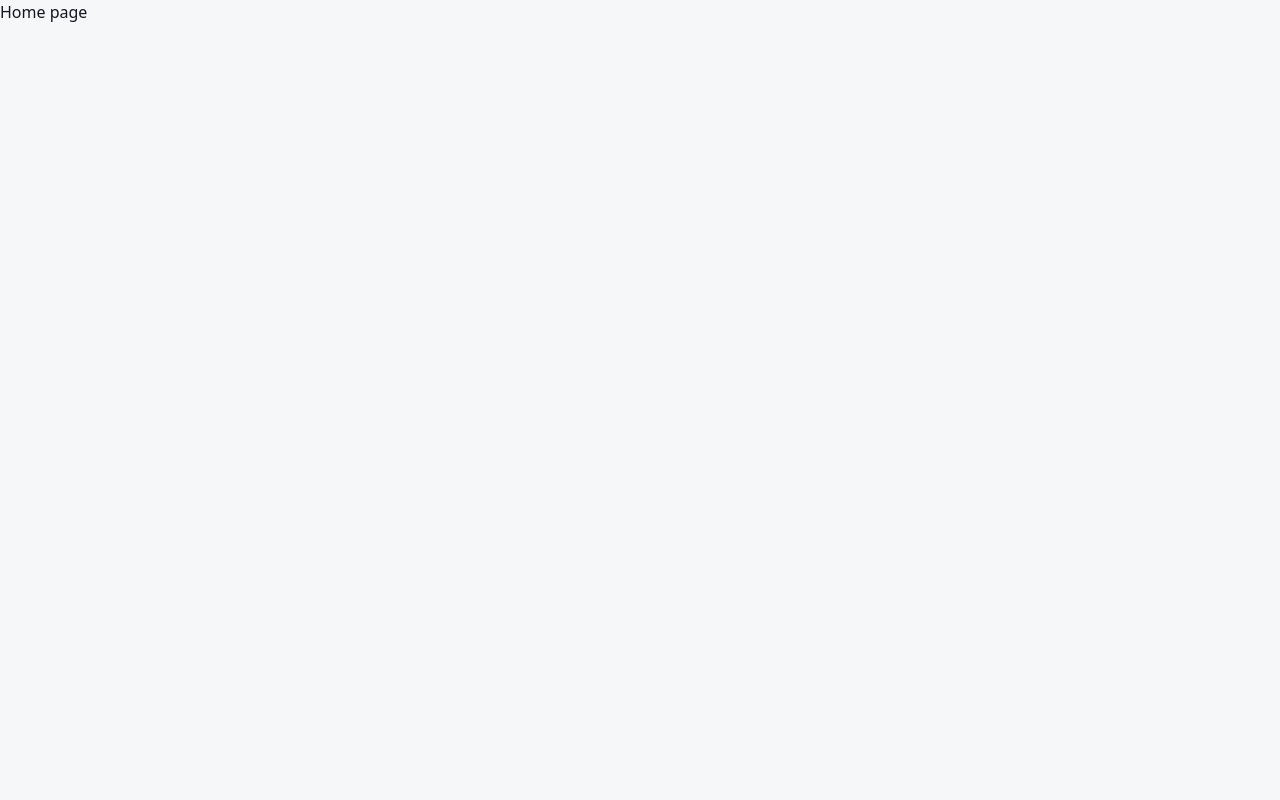
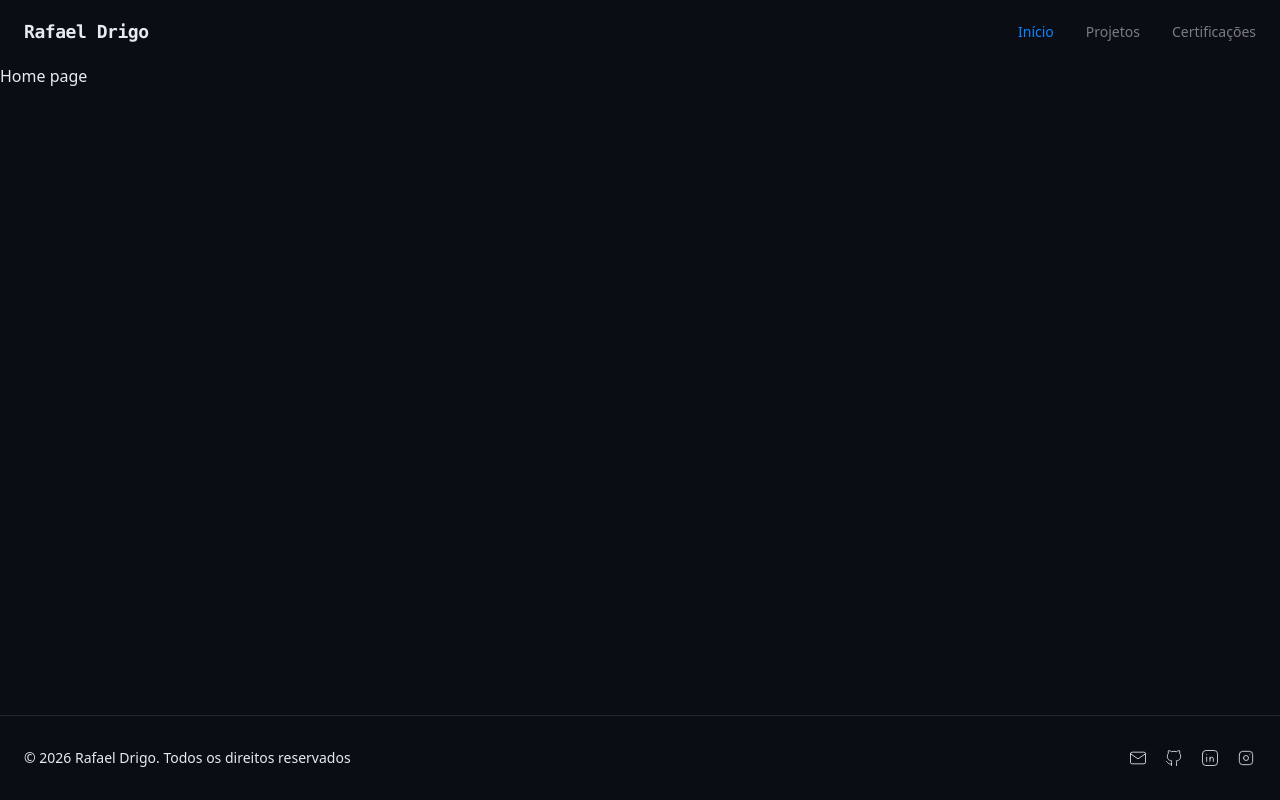
Before and after one commit to rdrigos/rafaeldrigo.com, a React (Vite) app: page / in a window 1280 px wide. Built offline with nearby package versions, Linux system fonts and the light colour scheme.

Commit message:
feat(ui): add Navbar, useScrolled hook, and root layout

```diff
--- /dev/null
+++ b/src/components/layout/navbar.tsx
@@ -0,0 +1,89 @@
+import MenuIcon from '@/assets/icons/menu.svg?react';
+import CloseIcon from '@/assets/icons/x.svg?react';
+import { Anchor } from '@/components/ui/anchor';
+import { useScrolled } from '@/hooks/use-scrolled';
+import { cn } from '@/utils/class-name';
+import { Link, useLocation } from '@tanstack/react-router';
+import React from 'react';
+
+interface Page {
+  label: string;
+  path: string;
+  disabled?: boolean;
+}
+
+const PAGES: Page[] = [
+  {
+    label: 'Início',
+    path: '/',
+  },
+  {
+    label: 'Projetos',
+    path: '/projects',
+    disabled: true,
+  },
+  {
+    label: 'Certificações',
+    path: '/certifications',
+    disabled: true,
+  },
+];
+
+export function Navbar(): React.JSX.Element {
+  const [isMenuOpen, setIsMenuOpen] = React.useState<boolean>(false);
+  const location = useLocation();
+  const scrolled = useScrolled();
+
+  const isActive = (pathname: string) => {
+    return location.pathname === pathname;
+  };
+
+  return (
+    <React.Fragment>
+      <nav className={cn('fixed inset-x-0 top-0 z-50 h-16', scrolled ? 'glass border-b shadow-sm' : 'bg-transparent')}>
+        <div className="container mx-auto flex h-full items-center justify-between px-6">
+          <Link to="/" className="text-foreground font-mono text-lg font-semibold tracking-tight">
+            Rafael Drigo
+          </Link>
+
+          {/* Desktop */}
+          <div className="hidden items-center gap-8 md:flex">
+            {PAGES.map(({ disabled, label, path }) => (
+              <Anchor key={path} active={isActive(path)} disabled={disabled} asChild>
+                <Link to={path}>{label}</Link>
+              </Anchor>
+            ))}
+          </div>
+
+          {/* Mobile Toggle */}
+          <button
+            className="text-foreground md:hidden [&_svg]:size-5"
+            aria-label="Toggle menu"
+            onClick={() => setIsMenuOpen(!isMenuOpen)}
+          >
+            {isMenuOpen ? <CloseIcon /> : <MenuIcon />}
+          </button>
+        </div>
+      </nav>
+
+      {/* Mobile Menu */}
+      <div
+        data-state={isMenuOpen ? 'open' : 'closed'}
+        className={cn(
+          'glass fixed inset-x-0 top-18 mx-2 rounded-lg border shadow md:hidden',
+          'transition-all duration-300 ease-out',
+          'data-[state=open]:translate-y-0 data-[state=open]:opacity-100',
+          'data-[state=closed]:-translate-y-2 data-[state=closed]:opacity-0'
+        )}
+      >
+        <div className="flex flex-col gap-4 px-6 py-4">
+          {PAGES.map(({ disabled, label, path }) => (
+            <Anchor key={path} active={isActive(path)} disabled={disabled} asChild>
+              <Link to={path}>{label}</Link>
+            </Anchor>
+          ))}
+        </div>
+      </div>
+    </React.Fragment>
+  );
+}
--- a/src/globals.css
+++ b/src/globals.css
@@ -1,6 +1,21 @@
 @import 'tailwindcss';
 
 :root {
+  --background: hsl(227, 29%, 6%);
+  --foreground: hsl(210, 20%, 92%);
+
+  --primary: hsl(210, 100%, 52%);
+  --primary-foreground: hsl(0, 0%, 100%);
+  --danger: hsl(3, 100%, 61%);
+  --danger-foreground: hsl(0, 0%, 100%);
+
+  --input: hsl(222, 20%, 16%);
+  --input-foreground: hsl(240, 5%, 64%);
+
+  --border: hsl(222, 20%, 16%);
+}
+
+.light {
   --background: hsl(220 20% 97%);
   --foreground: hsl(220 25% 10%);
 
@@ -13,21 +28,6 @@
   --input-foreground: hsl(240, 4%, 46%);
 
   --border: hsl(0, 0%, 85%);
-}
-
-.dark {
-  --background: hsl(227, 29%, 6%);
-  --foreground: hsl(210, 20%, 92%);
-
-  --primary: hsl(210, 100%, 52%);
-  --primary-foreground: hsl(0, 0%, 100%);
-  --danger: hsl(3, 100%, 61%);
-  --danger-foreground: hsl(0, 0%, 100%);
-
-  --input: hsl(222, 20%, 16%);
-  --input-foreground: hsl(240, 5%, 64%);
-
-  --border: hsl(222, 20%, 16%);
 }
 
 @theme inline {
@@ -53,3 +53,9 @@
     @apply bg-background text-foreground;
   }
 }
+
+@layer utilities {
+  .glass {
+    @apply bg-background/70 backdrop-blur-sm;
+  }
+}
--- /dev/null
+++ b/src/hooks/use-scrolled.tsx
@@ -0,0 +1,22 @@
+import React from 'react';
+
+export function useScrolled(threshold: number = 20): boolean {
+  const [scrolled, setScrolled] = React.useState<boolean>(false);
+
+  React.useEffect(() => {
+    const onScroll = () => {
+      const isScrolled = window.scrollY > threshold;
+      setScrolled((prev) => (prev !== isScrolled ? isScrolled : prev));
+    };
+
+    window.addEventListener('scroll', onScroll, {
+      passive: true,
+    });
+
+    return () => {
+      window.removeEventListener('scroll', onScroll);
+    };
+  }, [threshold]);
+
+  return scrolled;
+}
--- a/src/pages/__root.tsx
+++ b/src/pages/__root.tsx
@@ -1,3 +1,5 @@
+import { Footer } from '@/components/layout/footer';
+import { Navbar } from '@/components/layout/navbar';
 import { Outlet, createRootRoute } from '@tanstack/react-router';
 import React from 'react';
 
@@ -7,8 +9,12 @@ export const Route = createRootRoute({
 
 function RootComponent(): React.JSX.Element {
   return (
-    <React.Fragment>
-      <Outlet />
-    </React.Fragment>
+    <div className="flex min-h-screen flex-col">
+      <Navbar />
+      <main className="mt-16 flex-1">
+        <Outlet />
+      </main>
+      <Footer />
+    </div>
   );
 }
```
Also changed, not shown: src/assets/icons/menu.svg (added), src/assets/icons/x.svg (added).
